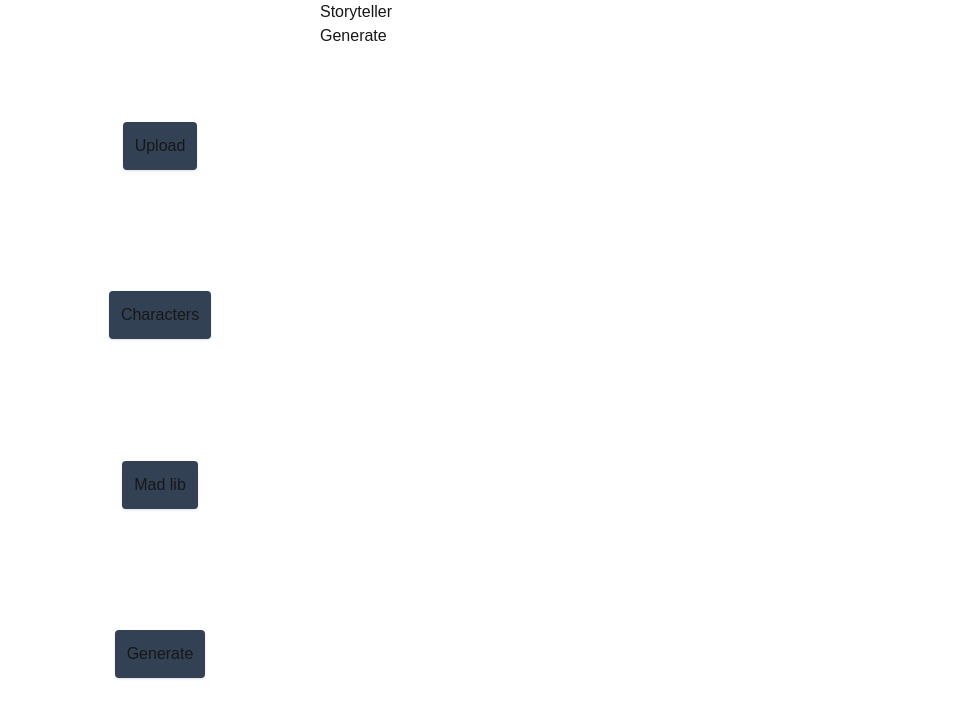
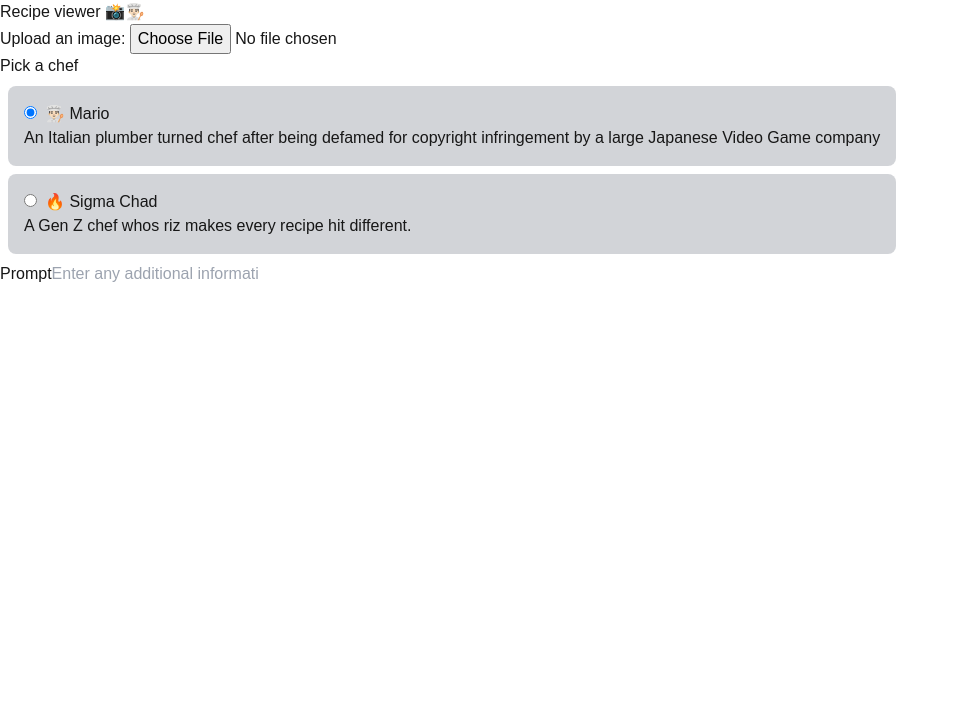
Before and after one commit to Albadylic/recipe-viewer, a Next.js app: page /generate in a window 1280 px wide. Shown: the top 718 px of the page, without its empty margins (0-958 px from the left). Built offline with nearby package versions, Linux system fonts and the light colour scheme.

Commit message:
Set up project for computer vision recipe generator

```diff
--- a/app/characters/page.tsx
+++ /dev/null
@@ -1,7 +0,0 @@
-export default function Characters() {
-  return (
-    <div>
-      <p>Characters</p>
-    </div>
-  );
-}
--- /dev/null
+++ b/app/chefs/page.tsx
@@ -0,0 +1,7 @@
+export default function Chefs() {
+  return (
+    <div>
+      <p>Chefs</p>
+    </div>
+  );
+}
--- a/app/components/header.tsx
+++ b/app/components/header.tsx
@@ -1,7 +1,7 @@
 export default function Header() {
   return (
     <header className="w-full">
-      <h1>Storyteller</h1>
+      <h1>Recipe viewer 📸👨🏻‍🍳</h1>
     </header>
   );
 }
--- a/app/components/sidebar.tsx
+++ b/app/components/sidebar.tsx
@@ -4,16 +4,13 @@ export default function Sidebar() {
     <nav className="w-1/4 h-screen">
       <ul className="h-screen flex flex-col justify-evenly items-center">
         <li className="bg-slate-700 shadow rounded p-3">
-          <Link href="/upload">Upload</Link>
+          <Link href="/generate">Generate</Link>
         </li>
         <li className="bg-slate-700 shadow rounded p-3">
-          <Link href="/characters">Characters</Link>
+          <Link href="/saved">Saved</Link>
         </li>
         <li className="bg-slate-700 shadow rounded p-3">
-          <Link href="/madlib">Mad lib</Link>
-        </li>
-        <li className="bg-slate-700 shadow rounded p-3">
-          <Link href="/generate">Generate</Link>
+          <Link href="/chefs">Chefs</Link>
         </li>
       </ul>
     </nav>
--- a/app/generate/page.tsx
+++ b/app/generate/page.tsx
@@ -1,7 +1,86 @@
+import { useState } from "react";
+
 export default function Generate() {
+  const [image, setImage] = useState(null);
+
+  const [chef, setChef] = useState(
+    "An Italian plumber turned chef after being defamed for copyright infringement by a large Japanese Video Game company"
+  );
+
+  const [buttonText, setButtonText] = useState("Letsa go!");
+
+  const chefs = [
+    {
+      name: "Mario",
+      emoji: "👨🏻‍🍳",
+      description:
+        "An Italian plumber turned chef after being defamed for copyright infringement by a large Japanese Video Game company",
+      buttonText: "Letsa go!",
+    },
+    {
+      name: "Sigma Chad",
+      emoji: "🔥",
+      description: "A Gen Z chef whos riz makes every recipe hit different.",
+      buttonText: "Let him cook!",
+    },
+  ];
+
+  const handleChefChange = (event) => {
+    console.log(event.target.value);
+    setChef(event.target.value);
+  };
+
+  const handleSubmit = () => {
+    // Call the APIs and retrieve a response
+  };
+
   return (
-    <div>
-      <p>Generate</p>
+    <div className="container">
+      {/* Container for image upload */}
+      <div className="upload_container">
+        <label htmlFor="upload_input">Upload an image: </label>
+        <input id="upload_input" type="file" accept="image/*" />
+      </div>
+
+      {/* Container for chef selection */}
+      <div className="chef_container">
+        <label htmlFor="chef_radios">Pick a chef</label>
+        {chefs.map(({ name, emoji, description }, index) => {
+          return (
+            <div
+              key={name}
+              className="p-4 m-2 bg-opacity-25 bg-gray-600 rounded-lg"
+            >
+              <input
+                id={name}
+                type="radio"
+                value={description}
+                name="genre"
+                onChange={handleChefChange}
+                defaultChecked={index == 0 ? true : false}
+              />
+              <label className="ml-2" htmlFor={name}>
+                {`${emoji} ${name}`}
+              </label>
+              <p>{description}</p>
+            </div>
+          );
+        })}
+      </div>
+
+      {/* Container for image upload */}
+
+      <div className="prompt_container">
+        <label htmlFor="prompt_input">Prompt</label>
+        <input
+          type="textarea"
+          id="prompt_input"
+          placeholder="Enter any additional information here..."
+        />
+      </div>
+
+      {/* Container for generation button */}
+      <button className="generate_container" onClick={handleSubmit}></button>
     </div>
   );
 }
--- a/app/layout.tsx
+++ b/app/layout.tsx
@@ -1,7 +1,7 @@
 import type { Metadata } from "next";
 import localFont from "next/font/local";
 import "./globals.css";
-import Sidebar from "./components/sidebar";
+// import Sidebar from "./components/sidebar";
 import Header from "./components/header";
 
 const geistSans = localFont({
@@ -30,7 +30,7 @@ export default function RootLayout({
       <body
         className={`${geistSans.variable} ${geistMono.variable} antialiased flex flex-row`}
       >
-        <Sidebar />
+        {/* <Sidebar /> */}
         <main className="flex flex-col">
           <Header />
           {children}
--- a/app/madlib/page.tsx
+++ /dev/null
@@ -1,7 +0,0 @@
-export default function Madlib() {
-  return (
-    <div>
-      <p>Madlib</p>
-    </div>
-  );
-}
--- a/app/page.tsx
+++ b/app/page.tsx
@@ -1,3 +1,10 @@
+import Link from "next/link";
+
 export default function Home() {
-  return <p>Hello</p>;
+  return (
+    <div>
+      <p>Welcome to recipe viewer! Upload a picture and get the recipe.</p>
+      <Link href="/generate">{`Let's go!`}</Link>
+    </div>
+  );
 }
--- /dev/null
+++ b/app/saved/page.tsx
@@ -0,0 +1,7 @@
+export default function Saved() {
+  return (
+    <div>
+      <p>Saved</p>
+    </div>
+  );
+}
--- a/app/upload/page.tsx
+++ /dev/null
@@ -1,7 +0,0 @@
-export default function Upload() {
-  return (
-    <div>
-      <p>Upload</p>
-    </div>
-  );
-}
```
